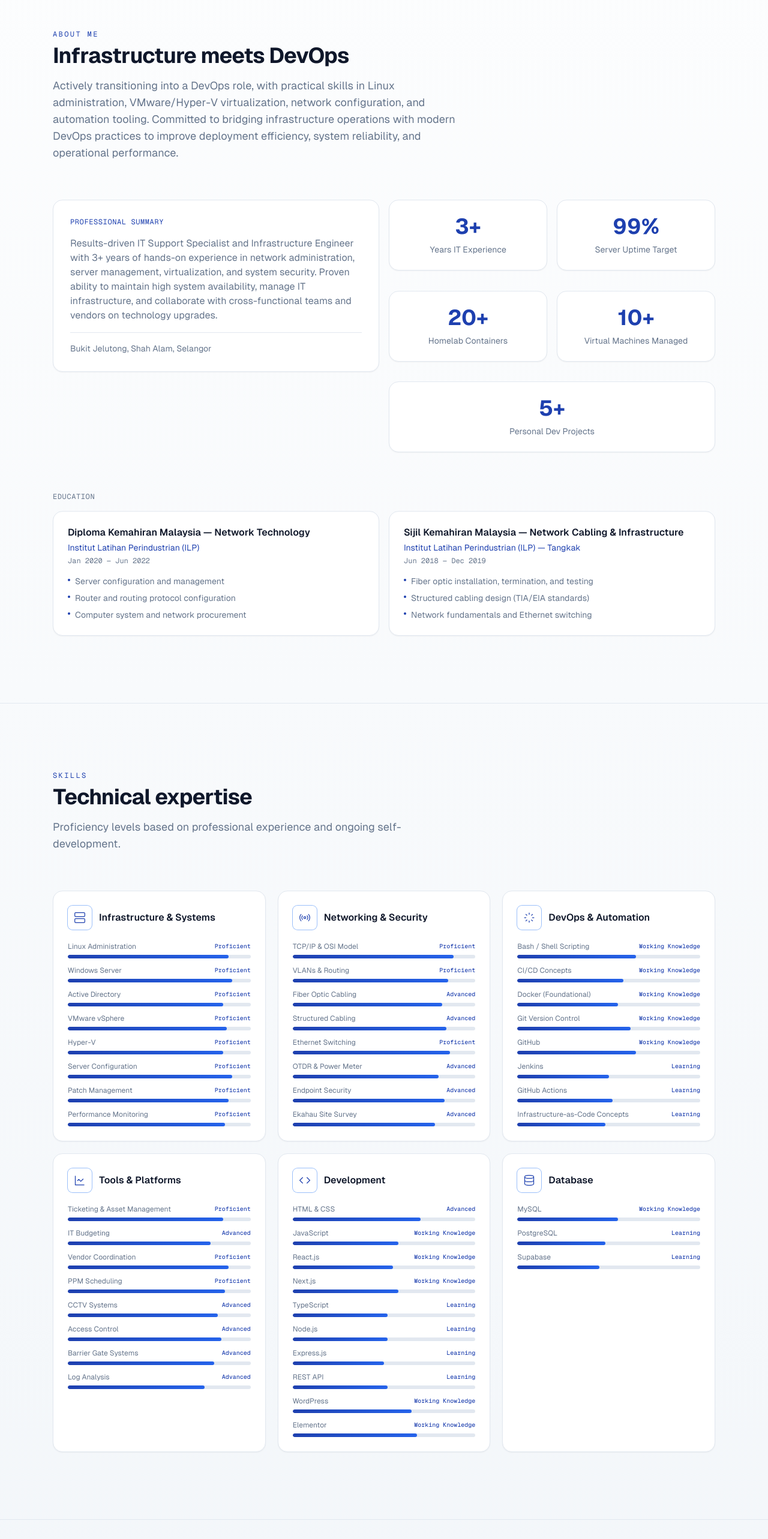
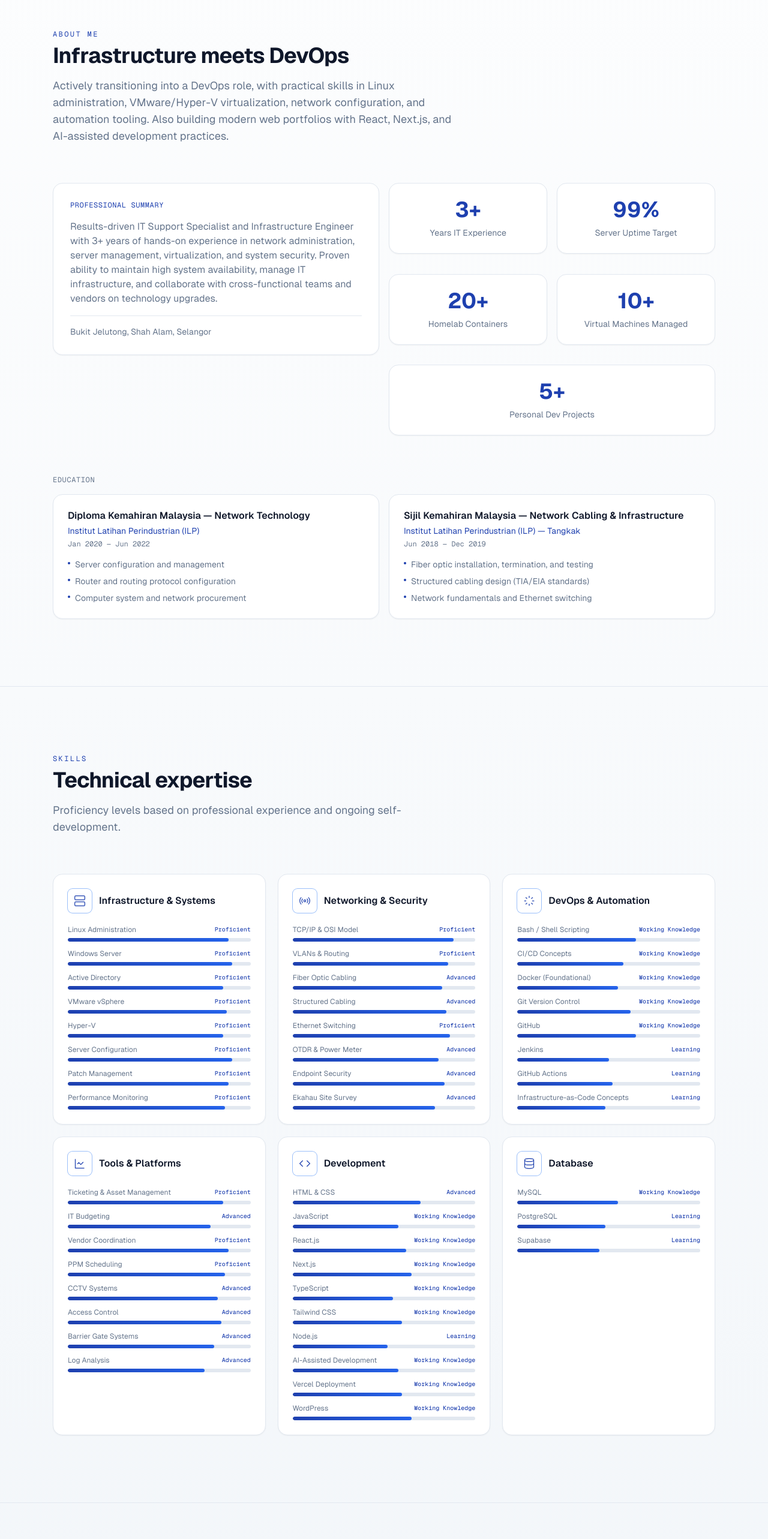
Before and after one commit to hamizan24/Hamizan_Resume, a Next.js app: page / in a window 1280 px wide. Shown: the part 1020-3586 px from the top of the page at 60% size. Built offline with nearby package versions, Linux system fonts and the light colour scheme.

Commit message:
Update AI driven

```diff
--- a/src/components/Footer.tsx
+++ b/src/components/Footer.tsx
@@ -17,11 +17,9 @@ export default function Footer() {
           </div>
         </div>
 
-        <div className="mt-8 flex flex-col items-center justify-between gap-4 text-sm text-muted sm:flex-row">
+        <div className="mt-8 flex flex-col items-center justify-center gap-2 text-sm text-muted sm:flex-row sm:justify-between">
           <p>© {year} {profile.name}</p>
-          <p className="max-w-md text-center text-xs leading-relaxed sm:text-right">
-            {profile.siteBuiltWith}
-          </p>
+          <p>{profile.location}</p>
         </div>
       </div>
     </footer>
--- a/src/components/sections/Projects.tsx
+++ b/src/components/sections/Projects.tsx
@@ -78,7 +78,7 @@ export default function Projects() {
               )}
 
               {(project.github || project.demo) && (
-                <div className="mt-5 flex gap-4 border-t border-border pt-4 text-sm">
+                <div className="mt-5 flex gap-4 text-sm">
                   {project.github && (
                     <a
                       href={project.github}
@@ -86,7 +86,7 @@ export default function Projects() {
                       rel="noopener noreferrer"
                       className="font-medium text-accent hover:underline"
                     >
-                      GitHub
+                      View on GitHub
                     </a>
                   )}
                   {project.demo && (
--- a/src/data/portfolio.ts
+++ b/src/data/portfolio.ts
@@ -10,7 +10,7 @@ export const profile = {
   intro:
     "Results-driven IT Support Specialist and Infrastructure Engineer with 3+ years of hands-on experience in network administration, server management, virtualization, and system security. Proven ability to maintain high system availability, manage IT infrastructure, and collaborate with cross-functional teams and vendors on technology upgrades.",
   about:
-    "Actively transitioning into a DevOps role, with practical skills in Linux administration, VMware/Hyper-V virtualization, network configuration, and automation tooling. Committed to bridging infrastructure operations with modern DevOps practices to improve deployment efficiency, system reliability, and operational performance.",
+    "Actively transitioning into a DevOps role, with practical skills in Linux administration, VMware/Hyper-V virtualization, network configuration, and automation tooling. Also building modern web portfolios with React, Next.js, and AI-assisted development practices.",
   email: "hamizan.borhan2000@gmail.com",
   linkedin: "https://www.linkedin.com/in/muhammad-hamizan-borhan",
   github: "https://github.com/hamizan24",
@@ -19,8 +19,6 @@ export const profile = {
   footerTagline:
     "Building reliable infrastructure, automating workflows, and creating modern digital solutions.",
   tagline: "Bridging Infrastructure Operations with Modern DevOps",
-  siteBuiltWith:
-    "Built with React & Next.js using an AI-assisted development workflow for faster delivery, code optimization, and enhanced productivity.",
 } as const;
 
 export const socialProof = [
@@ -101,14 +99,14 @@ export const skillCategories = [
     skills: [
       { name: "HTML & CSS", level: 70 },
       { name: "JavaScript", level: 58 },
-      { name: "React.js", level: 55 },
-      { name: "Next.js", level: 58 },
-      { name: "TypeScript", level: 52 },
+      { name: "React.js", level: 62 },
+      { name: "Next.js", level: 65 },
+      { name: "TypeScript", level: 55 },
+      { name: "Tailwind CSS", level: 60 },
       { name: "Node.js", level: 52 },
-      { name: "Express.js", level: 50 },
-      { name: "REST API", level: 52 },
+      { name: "AI-Assisted Development", level: 58 },
+      { name: "Vercel Deployment", level: 60 },
       { name: "WordPress", level: 65 },
-      { name: "Elementor", level: 68 },
     ],
   },
   {
@@ -205,6 +203,7 @@ export const homelab = {
         },
       ],
       projects: [
+        "Online Portfolio & Resume Website",
         "React Full Stack Applications",
         "FSM Management System",
         "WordPress Business Websites",
@@ -288,16 +287,16 @@ export const projects = [
   {
     featured: true,
     personal: true,
-    name: "Online Portfolio Website",
-    subtitle: "Personal Resume & Portfolio",
+    name: "Online Portfolio & Resume Website",
+    subtitle: "Professional Portfolio — This Site",
     description:
-      "Designed and developed this responsive portfolio using React and Next.js. Applied an AI-assisted development workflow to accelerate delivery, optimize code quality, and improve development productivity. Deployed via GitHub and Vercel with SEO optimization.",
+      "Built with React and Next.js using an AI-assisted development workflow for faster delivery, code optimization, and enhanced productivity. Features responsive design, SEO optimization, and Vercel deployment.",
     tech: ["React", "Next.js", "TypeScript", "Tailwind CSS", "Vercel"],
     features: [
-      "Responsive Corporate UI",
-      "SEO & Performance Optimized",
-      "GitHub + Vercel Deployment",
-      "AI-Assisted Development Workflow",
+      "Responsive corporate UI",
+      "SEO & metadata optimized",
+      "Resume PDF download",
+      "AI-assisted dev workflow",
     ],
     github: "https://github.com/hamizan24/Hamizan_Resume",
     demo: null,
@@ -371,7 +370,13 @@ export const devopsReadiness = [
   {
     title: "Web Development",
     year: "Personal Projects",
-    items: ["React.js", "Next.js", "AI-Assisted Workflow", "REST API"],
+    items: [
+      "HTML & CSS",
+      "React.js & Next.js",
+      "TypeScript",
+      "AI-Assisted Development",
+      "Vercel Deployment",
+    ],
   },
 ] as const;
 
@@ -385,7 +390,9 @@ export const techStack = [
   { name: "VMware", slug: "vmware", color: "#607078" },
   { name: "Hyper-V", slug: "microsoft", color: "#0078D4" },
   { name: "React", slug: "react", color: "#61DAFB" },
+  { name: "Next.js", slug: "nextdotjs", color: "#000000" },
   { name: "Node.js", slug: "nodedotjs", color: "#339933" },
+  { name: "Vercel", slug: "vercel", color: "#000000" },
   { name: "MySQL", slug: "mysql", color: "#4479A1" },
   { name: "WordPress", slug: "wordpress", color: "#21759B" },
 ] as const;
```
